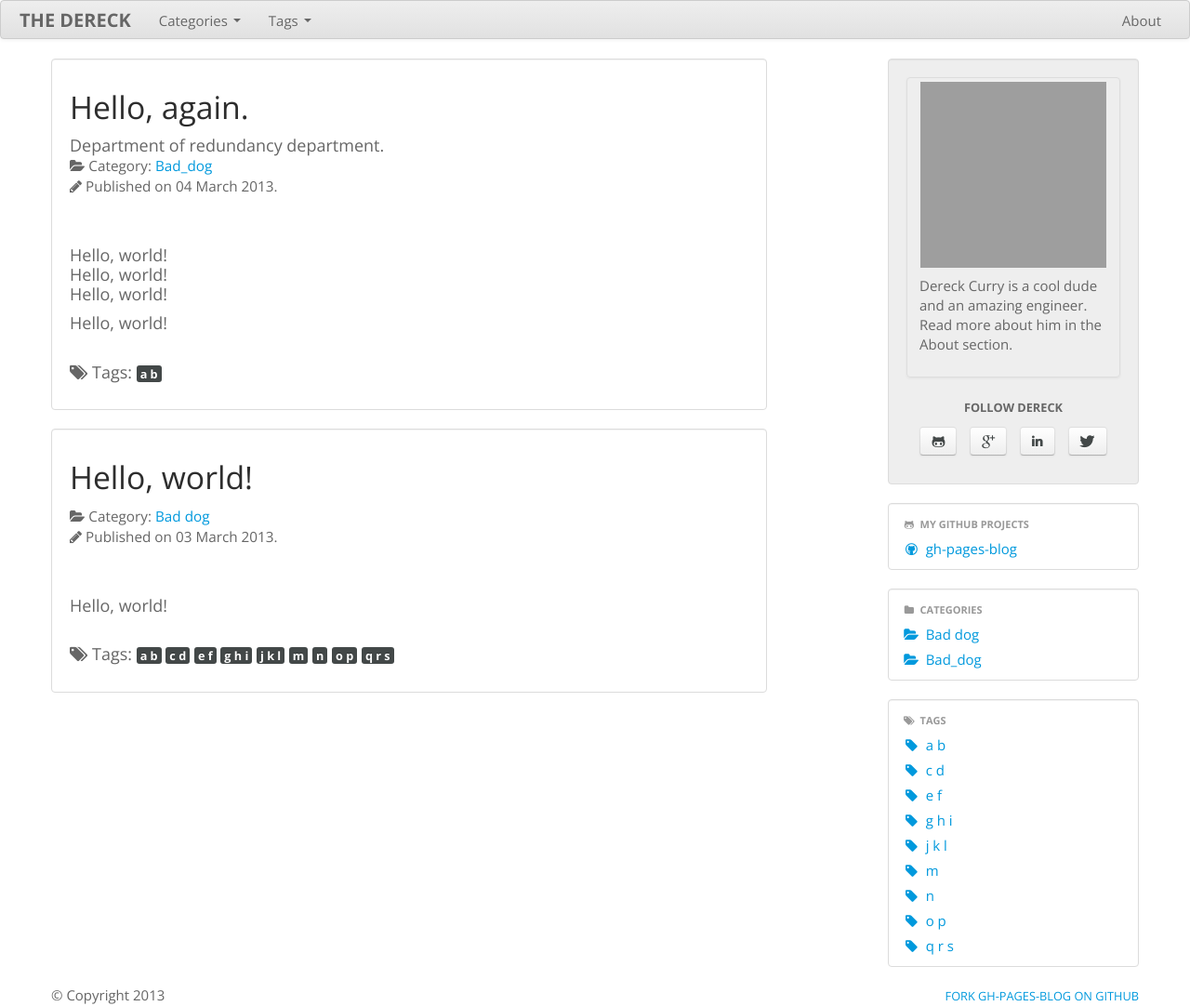
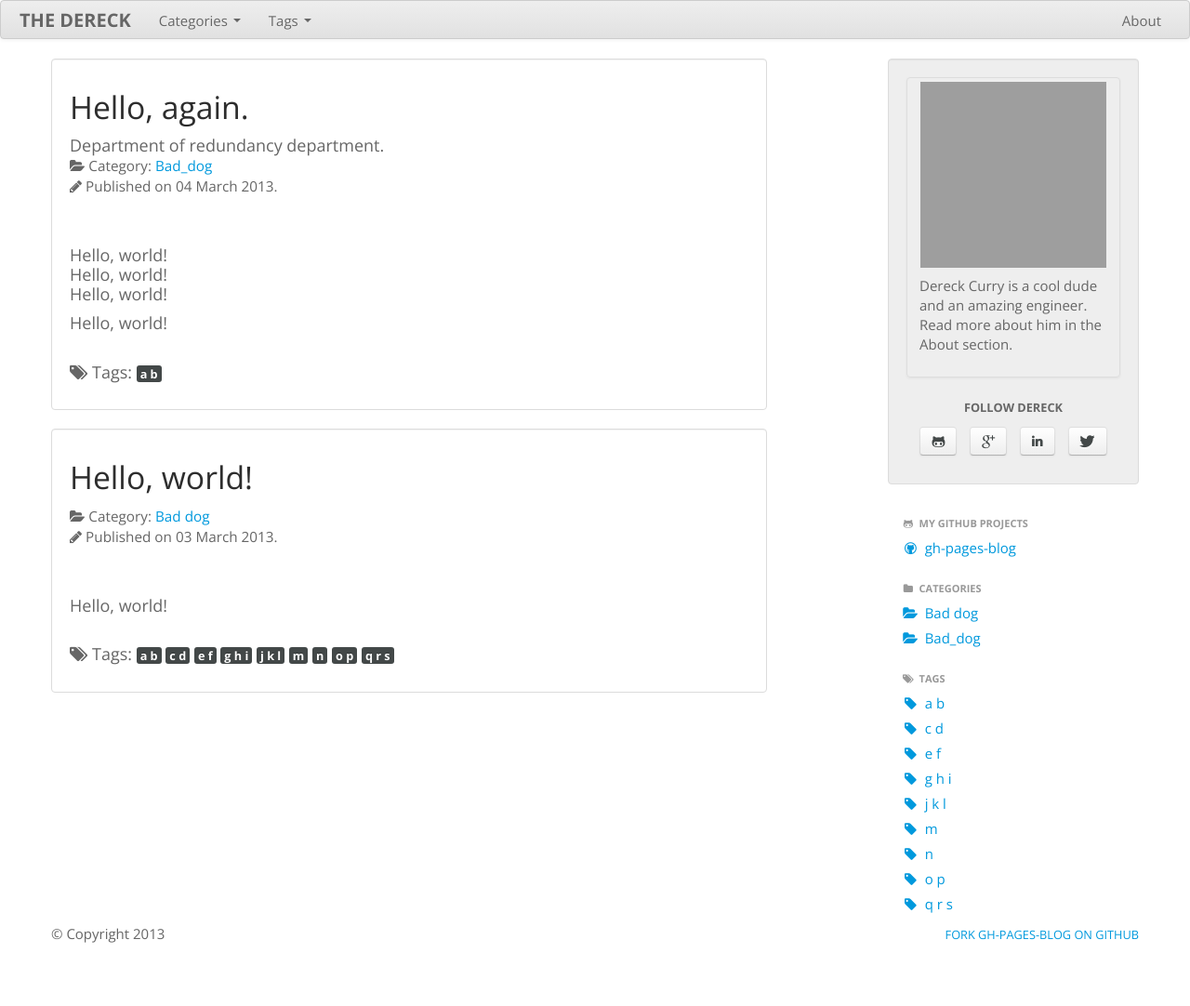
Before and after one commit to thedereck/thedereck.github.com, a Jekyll site: the page built from index.html, in a window 1280 px wide. Shown: the whole page at 93% size. Built offline with Jekyll 4.4.1, drawn with Linux system fonts in a browser that asks for light colours; after the commit the page ends 1016 px from its top, so only the background shows below that; grey boxes are pictures that could not be loaded.

Commit message:
CSS Changes

```diff
--- a/css/gh-pages-blog.css
+++ b/css/gh-pages-blog.css
@@ -12,16 +12,7 @@
 }
 
 .ghpb-well-navlist {
-  min-height: 20px;
   padding: 8px 0;
-  margin-bottom: 20px;
-  border: 1px solid #dcdcdc;
-  -webkit-border-radius: 4px;
-     -moz-border-radius: 4px;
-          border-radius: 4px;
-  -webkit-box-shadow: inset 0 1px 1px rgba(0, 0, 0, 0.05);
-     -moz-box-shadow: inset 0 1px 1px rgba(0, 0, 0, 0.05);
-          box-shadow: inset 0 1px 1px rgba(0, 0, 0, 0.05);
 }
 
 
```
